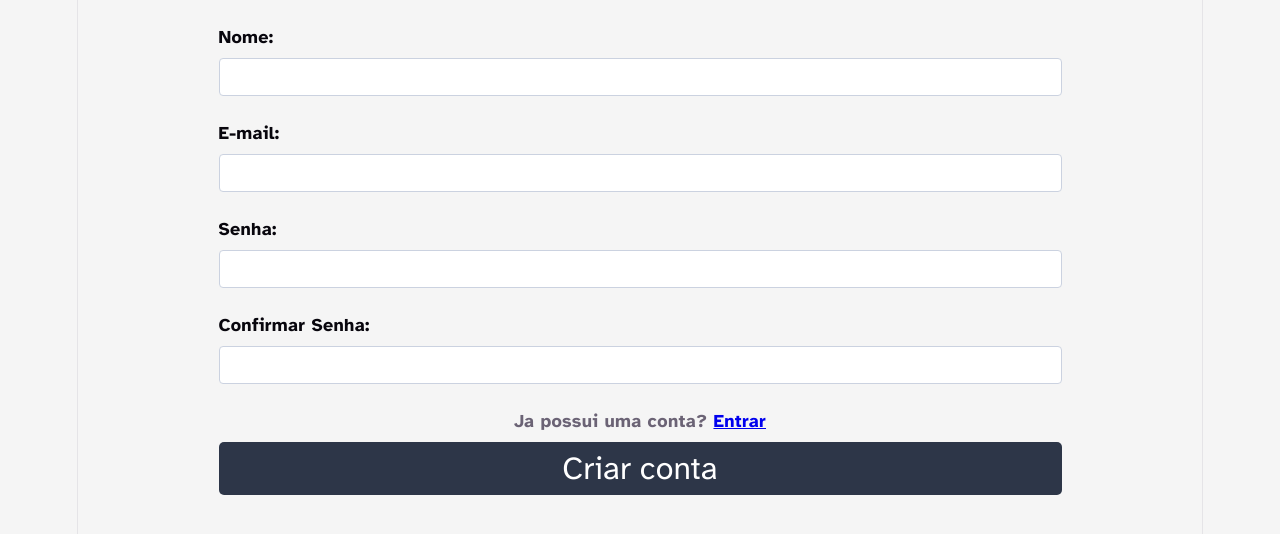
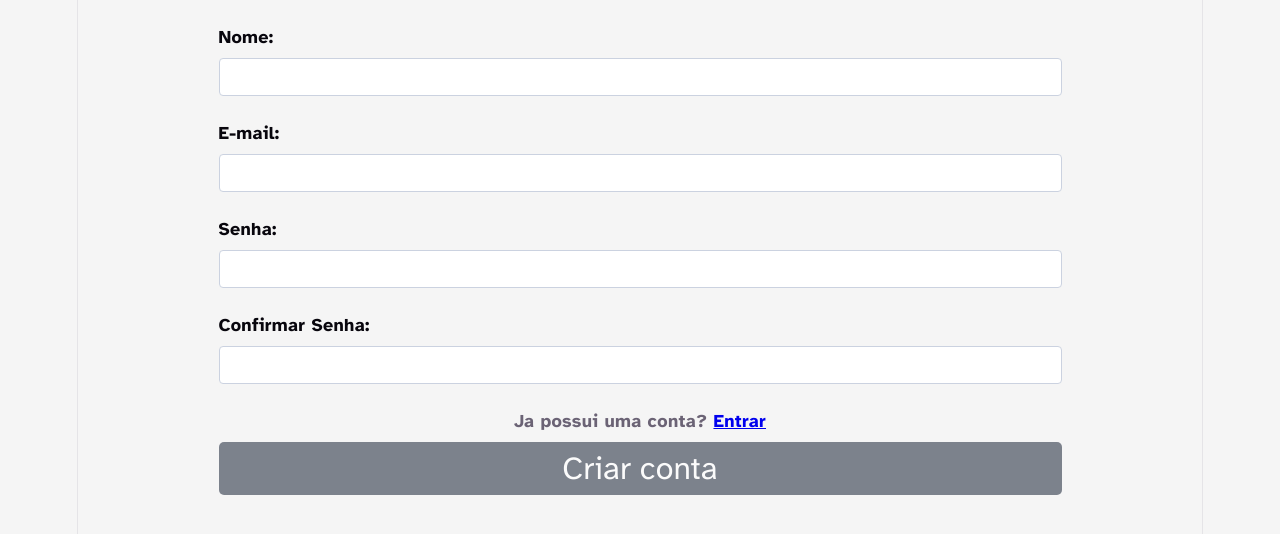
Before and after one commit to Marteldelfer/Mundo-II---Eng-III, a React (Vite) app in the folder frontend/: page /cadastro in a window 1280 px wide. Shown: the top 534 px of the page. Built offline with nearby package versions, Linux system fonts and the light colour scheme.

Commit message:
Correção das mensagens de aviso para cadastro, e login com email inválido

```diff
--- a/frontend/src/pages/cadastro.jsx
+++ b/frontend/src/pages/cadastro.jsx
@@ -10,6 +10,26 @@ export default function Cadastro() {
   const [senha, setSenha] = useState('');
   const [confirmarSenha, setConfirmarSenha] = useState('');
   const [mensagem, setMensagem] = useState('');
+
+  let erroValidacao = "";
+  let botaoDesabilitado = false;
+
+  if (senha.length > 0) {
+    if (senha.length < 8) {
+      erroValidacao = "A senha deve ter pelo menos 8 caracteres";
+      botaoDesabilitado = true;
+    } else if (!/[A-Z]/.test(senha)) {
+      erroValidacao = "A senha deve ter pelo menos uma letra maiúscula";
+      botaoDesabilitado = true;
+    } else if (!/[^a-zA-Z0-9]/.test(senha)) {
+      erroValidacao = "A senha deve ter pelo menos um caractere especial";
+      botaoDesabilitado = true;
+    }
+  }
+
+  if (!nome || !email || !senha || !confirmarSenha) {
+    botaoDesabilitado = true;
+  }
 
   const handleSubmit = async (e) => {
     e.preventDefault();
@@ -80,6 +100,13 @@ export default function Cadastro() {
           required
         />
       </label>
+
+      {erroValidacao && (
+        <p style={{ color: 'red', marginTop: '-5px', marginBottom: '10px', fontWeight: 'bold' }}>
+          {erroValidacao}
+        </p>
+      )}
+
       <label>
         <h4 style={{marginBottom: '8px'}}>Confirmar Senha:</h4>
         <input
@@ -91,12 +118,19 @@ export default function Cadastro() {
         />
       </label>
       <h4 style={{marginBottom: '8px'}}>Ja possui uma conta? <Link to="/login">Entrar</Link></h4>
-      <input type="submit" value="Criar conta" className="signin-button" />
+
+      <input
+        type="submit"
+        value="Criar conta"
+        className="signin-button"
+        disabled={botaoDesabilitado}
+        style={{ opacity: botaoDesabilitado ? 0.6 : 1, cursor: botaoDesabilitado ? 'not-allowed' : 'pointer' }}
+      />
 
       </form>
     </section>
 
-      {mensagem && <p>{mensagem}</p>}
+      {mensagem && <p style={{fontWeight: 'bold'}}>{mensagem}</p>}
     </div>
   );
 }
```
Also changed, not shown: 1 other file (tests, documents, lock files or other folders).
